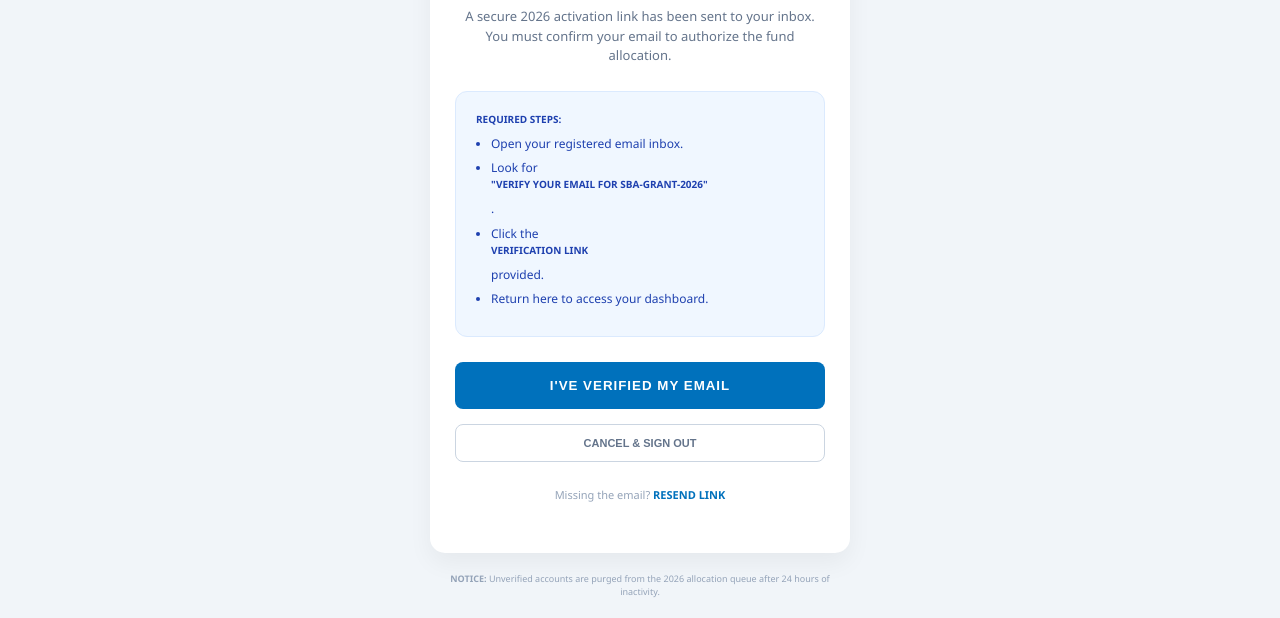
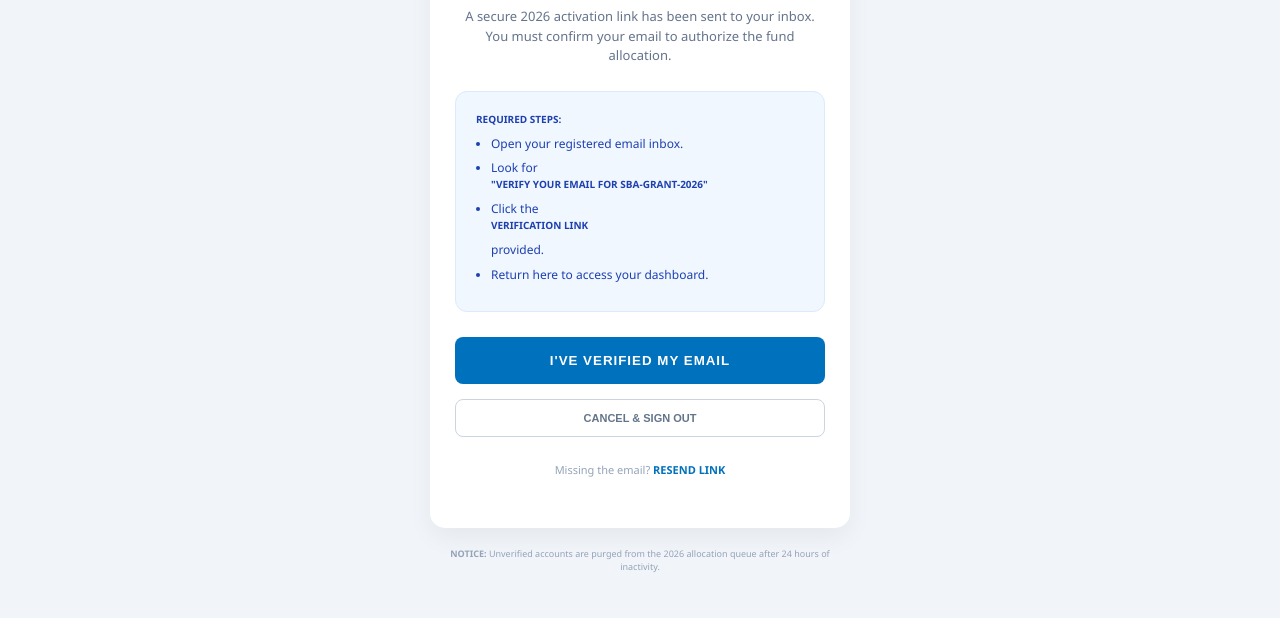
Before and after one commit to abdullahiisah09060-cell/sba-grant-site, a plain HTML site: page verify.html in a window 1280 px wide. Shown: the part 314-932 px from the top of the page. After the commit the page ends 908 px from the top, so only its background shows below. Drawn offline with Linux system fonts and the light colour scheme; no server answers.

Commit message:
verify.html

```diff
--- a/verify.html
+++ b/verify.html
@@ -54,7 +54,7 @@
                 <b>Required Steps:</b>
                 <ul style="margin:0; padding-left:15px;">
                     <li>Open your registered email inbox.</li>
-                    <li>Look for <b>"Verify your email for sba-grant-2026"</b>.</li>
+                    <li>Look for <b>"Verify your email for sba-grant-2026"</b></li>
                     <li>Click the <b>verification link</b> provided.</li>
                     <li>Return here to access your dashboard.</li>
                 </ul>
```
